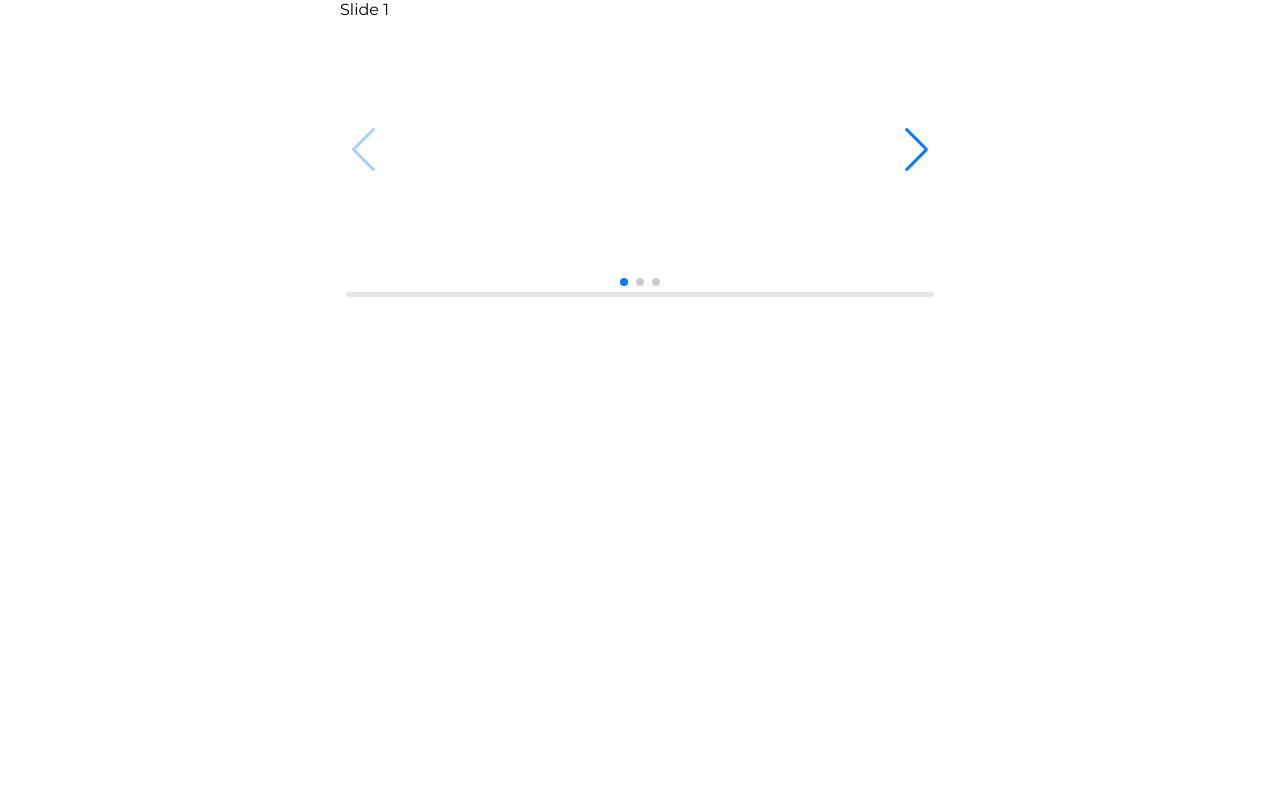
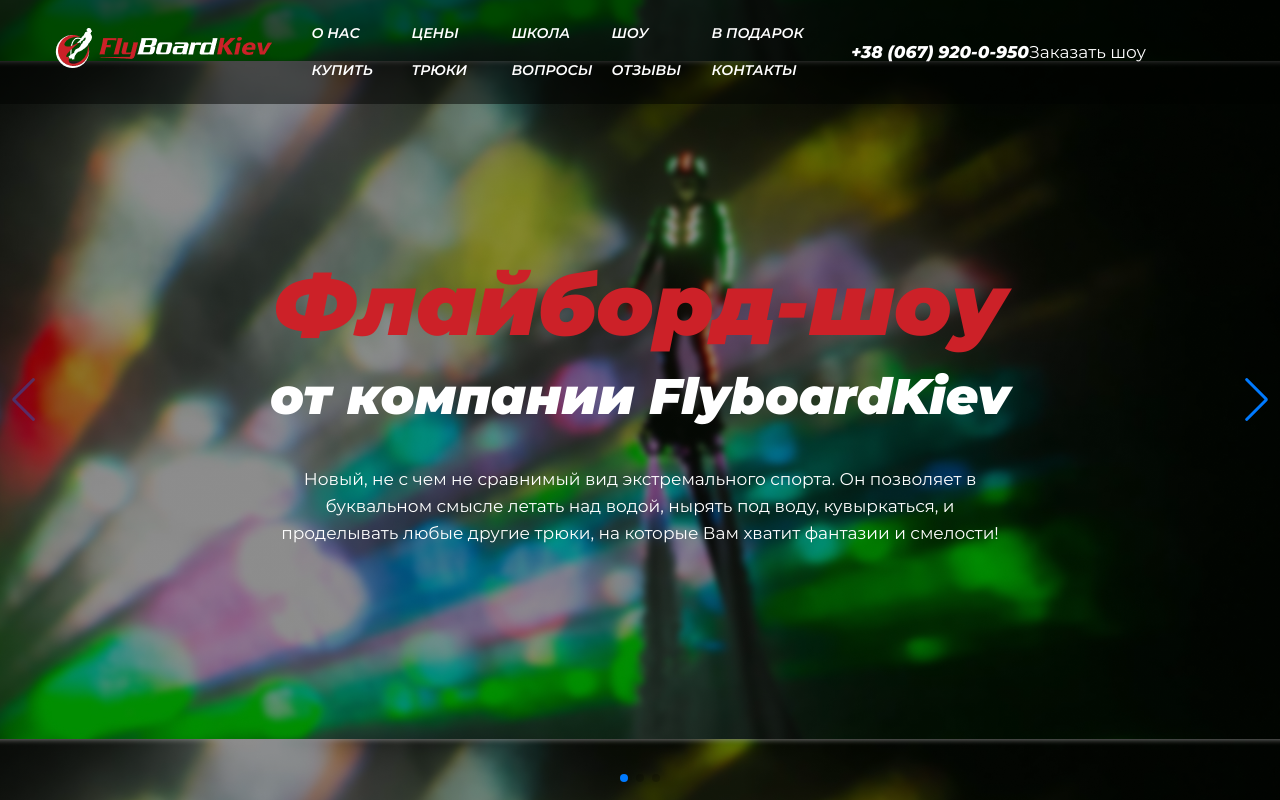
Before and after one commit to serhiihaniuk/FLYBOARD, a website: page app/index.html in a window 1280 px wide. Drawn offline with Linux system fonts and the light colour scheme; files whose address does not match are found by name.

Commit message:
add promo screen

```diff
--- a/app/index.html
+++ b/app/index.html
@@ -8,25 +8,66 @@
     <title>Document</title>
   </head>
   <body>
-    <div class="abc"><!-- Slider main container -->
+    <div class="wrapper">
+      <div class="page">
+        <header class="header">
+          <div class="header__content">
+            <a class="header__logo-link" href="#"
+              ><img class="header__logo" src="img/logo.png" alt=""
+            /></a>
+
+            <nav class="header__menu">
+              <ul class="header__list">
+                <li class="header__item"><a href="#">О нас</a></li>
+                <li class="header__item"><a href="#">Цены</a></li>
+                <li class="header__item"><a href="#">Школа</a></li>
+                <li class="header__item"><a href="#">Шоу</a></li>
+                <li class="header__item"><a href="#">В подарок</a></li>
+                <li class="header__item"><a href="#">Купить</a></li>
+                <li class="header__item"><a href="#">Трюки</a></li>
+                <li class="header__item"><a href="#">Вопросы</a></li>
+                <li class="header__item"><a href="#">Отзывы</a></li>
+                <li class="header__item"><a href="#">Контакты</a></li>
+              </ul>
+            </nav>
+            <div class="header__contacts">
+              <a href="tel:380679200950" class="header__tel"
+                >+38 (067) 920-0-950</a
+              ><a href="" class="header__order common-button">Заказать шоу</a>
+            </div>
+            <div class="header__language"></div>
+            <div class="header__brgr"></div>
+          </div>
+        </header>
         <div class="swiper-container">
           <!-- Additional required wrapper -->
           <div class="swiper-wrapper">
-    <!-- Slides -->
-    <div class="swiper-slide">Slide 1</div>
-    <div class="swiper-slide">Slide 2</div>
-    <div class="swiper-slide">Slide 3</div>
-    ...
+            <!-- screen 1  -->
+            <div class="swiper-slide screen">
+              <div class="promo">
+                <div class="promo__content">
+                  <h1 class="promo__title">Флайборд-шоу</h1>
+                  <h2 class="promo__subtitle">от компании FlyboardKiev</h2>
+                  <div class="promo__text">
+                    Новый, не с чем не сравнимый вид экстремального спорта. Он
+                    позволяет в буквальном смысле летать над водой, нырять под
+                    воду, кувыркаться, и проделывать любые другие трюки, на
+                    которые Вам хватит фантазии и смелости!
                   </div>
-  <!-- If we need pagination -->
+                </div>
+              </div>
+            </div>
+            <!-- screen 2  -->
+            <div class="swiper-slide screen">Slide 2</div>
+            <!-- screen 3  -->
+            <div class="swiper-slide screen">Slide 3</div>
+          </div>
+
           <div class="swiper-pagination"></div>
 
-  <!-- If we need navigation buttons -->
           <div class="swiper-button-prev"></div>
           <div class="swiper-button-next"></div>
-
-  <!-- If we need scrollbar -->
-  <div class="swiper-scrollbar"></div>
+        </div>
       </div>
     </div>
     <script src="js/main.min.js"></script>
--- /dev/null
+++ b/app/scss/header.scss
@@ -0,0 +1,86 @@
+.header {
+   position: fixed;
+   width: 100%;
+   height: 104px;
+   top: 0;
+   left: 0;
+   background-color: rgba($color: #000300, $alpha: 0.5);
+   z-index: 10;
+   color: #fff;
+
+   //.header__content
+   &__content {
+      width: 1170px;
+      height: 100%;
+      margin: 0 auto;
+      display: flex;
+      justify-content: space-between;
+      align-items: center;
+   }
+
+   // .header__logo
+
+   &__logo {
+   }
+
+   // .header__logo-link
+
+   &__logo-link {
+      display: block;
+   }
+
+   // .header__menu
+
+   &__menu {
+   }
+
+   // .header__list
+
+   &__list {
+      display: grid;
+      grid-template-columns: repeat(5, 1fr);
+      grid-template-rows: 1fr 1fr;
+      row-gap: 10px;
+      text-transform: uppercase;
+      width: 500px;
+      font-size: 14px;
+      font-style: italic;
+      font-weight: 600;
+   }
+
+   // .header__item
+
+   &__item {
+      transition: color 0.3s ease;
+      &:hover {
+         color: $red;
+      }
+   }
+
+   // .header__contacts
+
+   &__contacts {
+   }
+
+   // .header__tel
+
+   &__tel {
+      font-style: italic;
+      font-weight: 800;
+      font-size: 17px;
+      transition: color 0.3s ease;
+      &:hover {
+         color: $red;
+      }
+   }
+
+   // .header__order
+
+   &__order {
+   }
+
+   // .header__language
+
+   &__language {
+   }
+}
--- /dev/null
+++ b/app/scss/promo.scss
@@ -0,0 +1,41 @@
+.promo {
+   background: linear-gradient(to right bottom, #00000071, #00000071), url("../img/background/bg1.jpg");
+   background-size: 105%;
+   background-position: center;
+   flex: 1 0 100%;
+   display: flex;
+   justify-content: center;
+   align-items: center;
+   //.promo__content
+   &__content {
+      width: 740px;
+      text-align: center;
+   }
+   // .promo__title
+
+   &__title {
+      font-family: Montserrat;
+      font-style: italic;
+      font-weight: 900;
+      font-size: 85px;
+      line-height: 104px;
+      color: $red;
+   }
+
+   // .promo__subtitle
+
+   &__subtitle {
+      font-style: italic;
+      font-weight: 900;
+      font-size: 50px;
+      line-height: 79px;
+      color: #fff;
+      margin: 0px 0px 30px 0px;
+   }
+
+   // .promo__text
+
+   &__text {
+      color: #fff;
+   }
+}
--- a/app/scss/style.scss
+++ b/app/scss/style.scss
@@ -1,15 +1,44 @@
+$red: #cc2128;
+
 @import "media";
 @import "reset";
 @import "fonts";
 @import "swiper";
+@import "blocks";
+@import "header";
+@import "promo";
 
 body {
-   font-family: Montserrat;
-   font-style: normal;
-   font-weight: 400;
+  font-family: Montserrat;
+  font-style: normal;
+  font-weight: 400;
+  font-style: normal;
+  font-size: 17px;
+  line-height: 27px;
+}
+
+.wrapper {
+  min-height: 100%;
+}
+
+.page {
+  position: fixed;
+  width: 100%;
+  height: 100%;
+  top: 0;
+  left: 0;
+  overflow: hidden;
 }
 
 .swiper-container {
-  width: 600px;
-  height: 300px;
+  width: 100%;
+  height: 100%;
 }
+
+.swiper-wrapper {
+  display: flex;
+}
+
+.screen {
+  display: flex;
+}
```
Also changed, not shown: app/css/style.min.css, app/scss/blocks.scss (added). Lines whose indentation alone changed are shown as unchanged.
